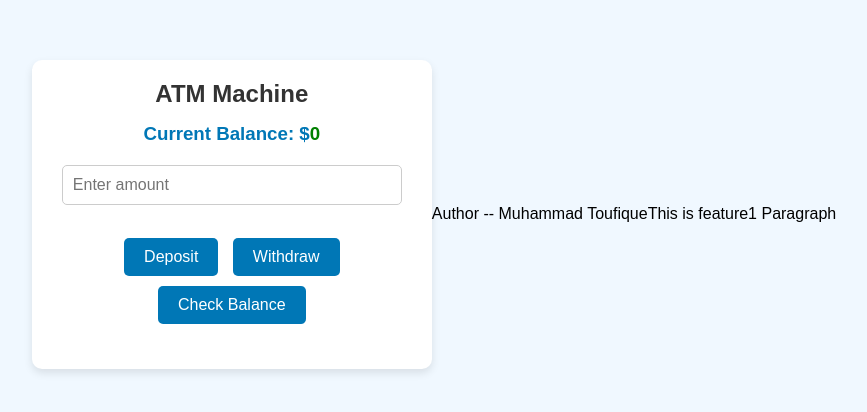
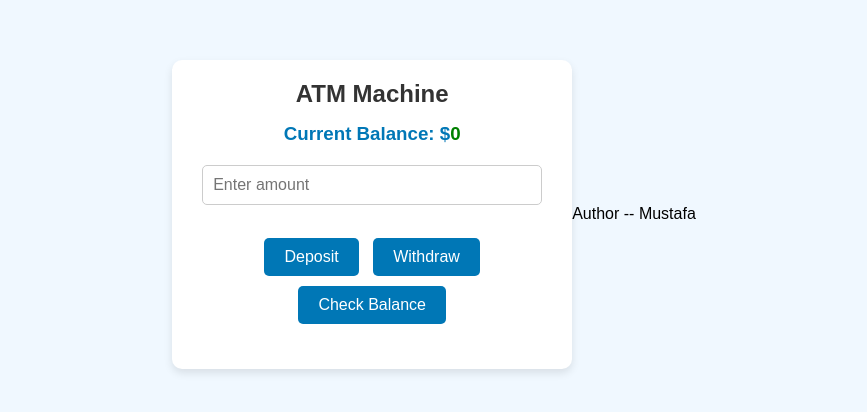
Before and after one commit to Toufique-050/testing, a plain HTML site: page index.html in a window 1280 px wide. Shown: the part 186-598 px from the top of the page, without its empty margins (206-1073 px from the left). Drawn offline with Linux system fonts and the light colour scheme.

Commit message:
new Branch Changes

```diff
--- a/index.html
+++ b/index.html
@@ -26,7 +26,6 @@
 
 
 
-    <p>Author -- Muhammad Toufique</p>
-    <p>This is feature1 Paragraph</p>
+  <p>Author -- Mustafa</p>
   </body>
 </html>
```
